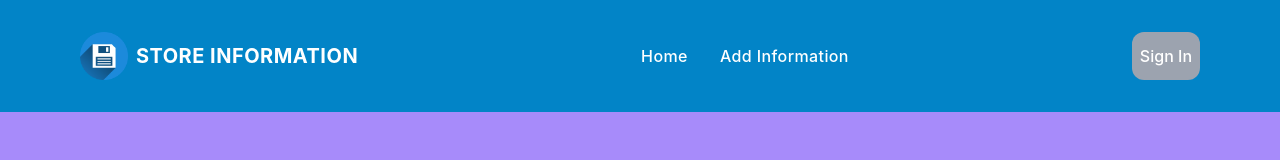
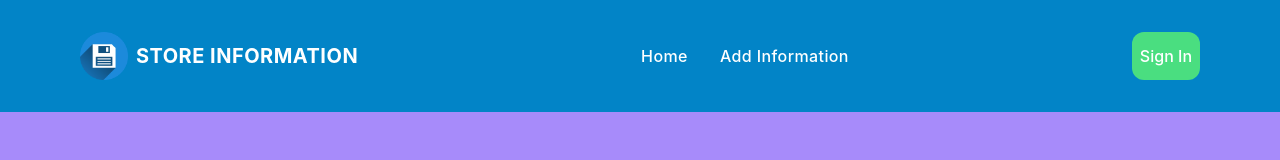
Before and after one commit to Sayem92/InfyU-Labs-store-form-data, a React (Create React App) app: page / in a window 1280 px wide. Shown: the top 160 px of the page. Built offline with nearby package versions, Linux system fonts and the light colour scheme; no server answers.

Commit message:
update button

```diff
--- a/src/components/Navbar/Navbar.js
+++ b/src/components/Navbar/Navbar.js
@@ -91,10 +91,10 @@ const Navbar = () => {
                         {
                             user?.uid ?
                                 <button onClick={handleLogout}
-                                    className='btn px-2 py-3 font-medium bg-gray-400 hover:bg-gray-500 border-none text-white rounded-xl'>Log out</button>
+                                    className='btn px-2 py-3 font-medium bg-green-400 hover:bg-green-500 border-none text-white rounded-xl'>Log out</button>
                                 :
                                 <Link to='/login'>
-                                    <button className='btn px-2 py-3 font-medium bg-gray-400 hover:bg-gray-500 border-none text-white rounded-xl'>Sign In</button>
+                                    <button className='btn px-2 py-3 font-medium bg-green-400 hover:bg-green-500 border-none text-white rounded-xl'>Sign In</button>
                                 </Link>
                         }
                     </li>
@@ -205,11 +205,11 @@ const Navbar = () => {
                                             {
                                                 user?.uid ?
                                                     <button onClick={handleLogout}
-                                                        className='btn px-3 py-3 font-medium bg-gray-400 hover:bg-gray-500 border-none text-black rounded'>Log out</button>
+                                                        className='btn px-3 py-3 font-medium bg-green-400 hover:bg-green-500 border-none text-black rounded'>Log out</button>
                                                     :
                                                     <Link to='/login'>
                                                         <button
-                                                            className='btn px-3 py-3 font-medium bg-gray-400 hover:bg-gray-500 border-none text-black rounded'>Sign In</button>
+                                                            className='btn px-3 py-3 font-medium bg-green-400 hover:bg-green-500 border-none text-black rounded'>Sign In</button>
                                                     </Link>
                                             }
                                         </li>
```
